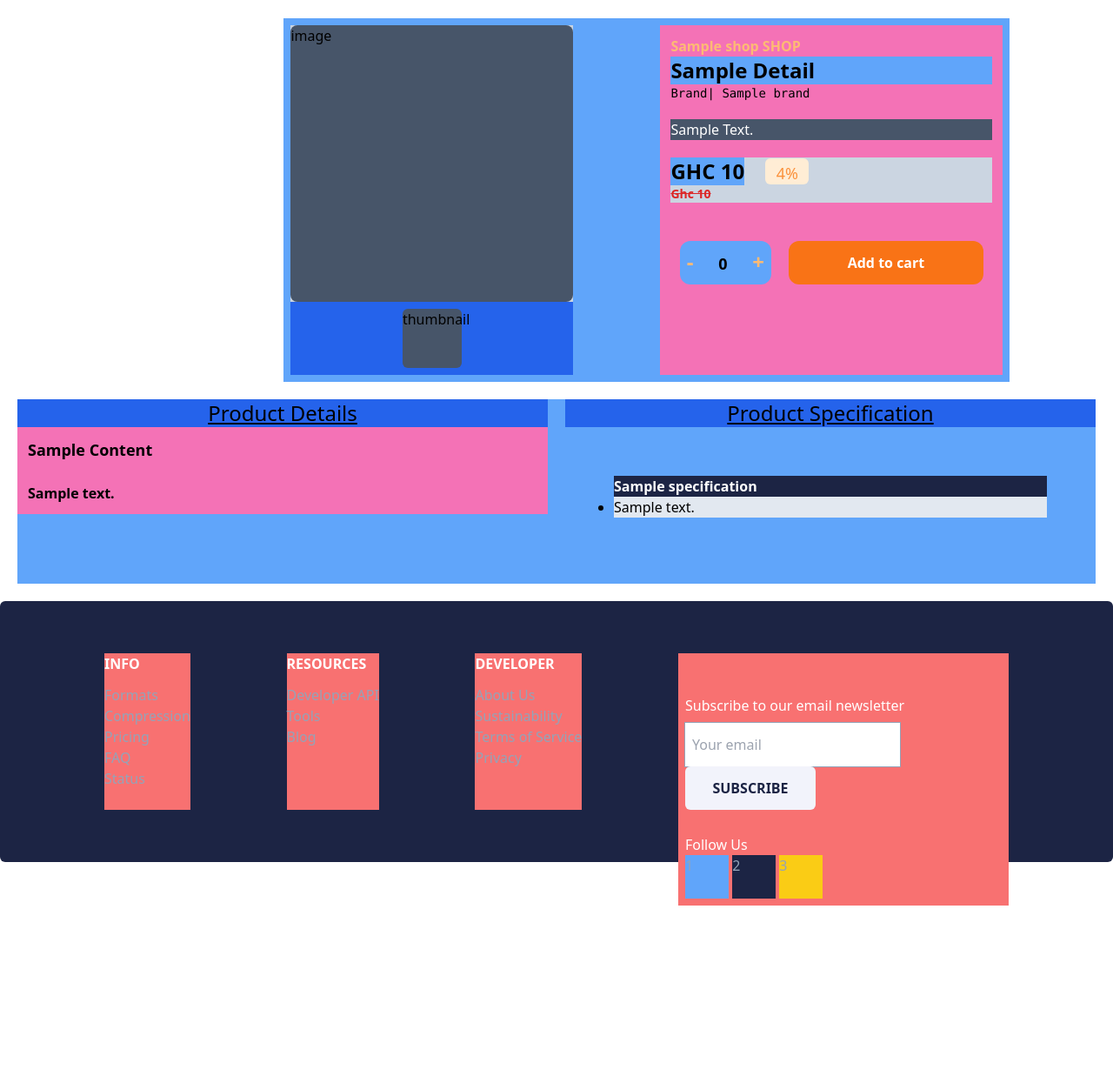
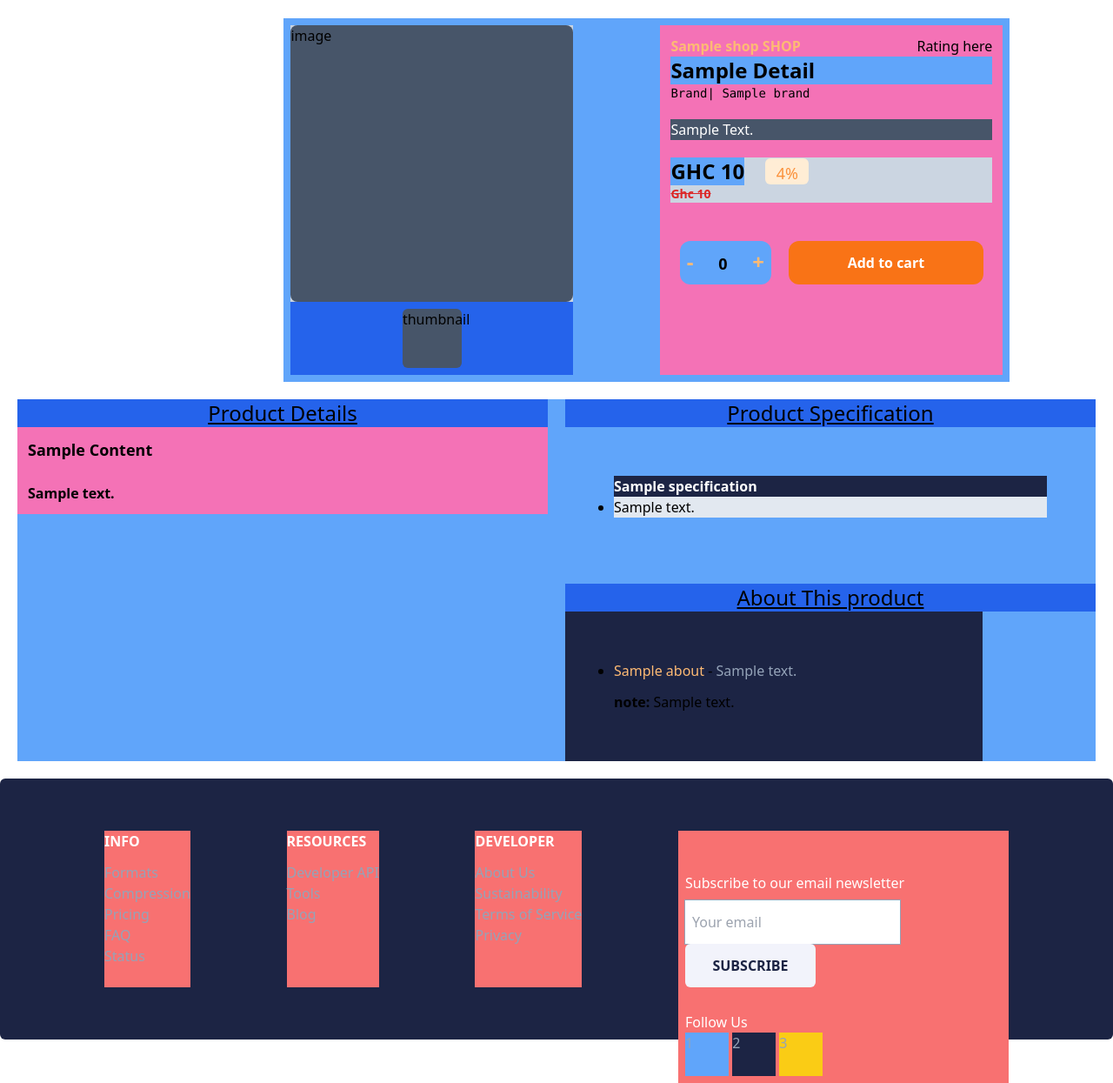
Before and after one commit to CoDedArch/Shopin-Backend, a Django app: template templates/products/product_details.html in a window 1280 px wide; the page is wider, and only the part inside the window is pictured. Shown: the part 83-1328 px from the top of that part at 87% size. Before the commit the page ends 1124 px from the top of that part, so only its background shows below. Run offline with Django 4.2, Linux system fonts and the light colour scheme; the template is opened without the code that fills it: most values are stand-ins (such as "Sample title", 1, 10 or a date in 2020); style sheets or scripts are compiled from the project's sources.

Commit message:
pause with interface

```diff
--- a/templates/products/product_details.html
+++ b/templates/products/product_details.html
@@ -15,7 +15,10 @@
             </div>
         </div>
         <div class="bg-pink-400 p-3 w-[661px]">
-            <p class="text-orange-300 font-bold">{{details.shop.title}} SHOP</p>
+            <div class="flex flex-row justify-between">
+                <div class="text-orange-300 font-bold"> {{details.shop.title}} SHOP </div>
+                <div class="">Rating here</div>
+            </div>
             <p class="bg-blue-400"><span class="font-bold text-2xl">{{details.name |title}}</span> <br>
                 <pre class="text-sm">Brand| <span class="">{{details.brand.brand}}</span></pre></p>
             <p class="bg-slate-600 text-white mt-[20px] {%if details.shortdescription|length > 100%} text-sm {%else%}text-md{%endif%}">{{details.shortdescription |title}}</p>
@@ -69,7 +72,19 @@
             </div>
             <div>
                 <!-- About the product -->
+                <p class="text-center bg-blue-600 text-2xl underline">About This product</p>
+                <div class="p-14 bg-black-500 max-w-[30em]">
+                    {%for about in details.aboutproduct_set.all%}
+                        <ul class="list-disc">
+                            <li><span class="text-orange-300"> {{about.subject}} </span> - <span class="text-slate-400"> {{about.content}}</span></li>
+                        </ul>
+                    {%endfor%}
+                    {%if details.note%}
+                        <p class="mt-3"><span class="font-bold">note: </span>{{details.note}}</p>
+                    {%endif%}
+                </div>
             </div>
         </div>
     </section>
+
 {%endblock%}
```
